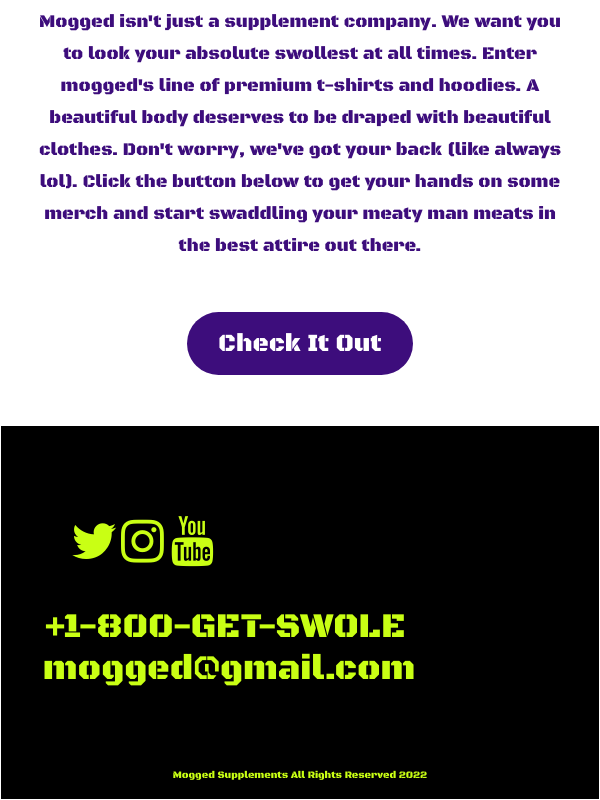
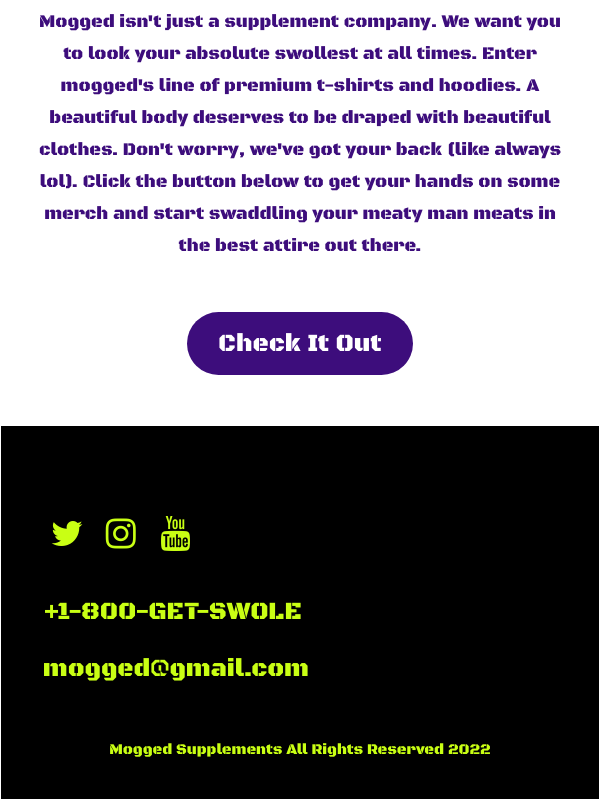
Before and after one commit to allforthe64/Mogged, a React (Vite) app in the folder mogged/: page / in a window 600 px wide. Shown: the part 3704-4504 px from the top of the page. Built offline with nearby package versions, Linux system fonts and the light colour scheme.

Commit message:
optomized footer for mobile

```diff
--- a/mogged/src/App.css
+++ b/mogged/src/App.css
@@ -238,6 +238,14 @@
     font-family: 'Black Ops One', cursive;
 }
 
+.mogged-text-3 {
+  width: 80%;
+  font-size: 35px;
+  line-height: 32px;
+  font-family: 'Black Ops One', cursive;
+  text-align: left;
+}
+
 @media screen and (min-width: 768px) and (max-width:920px) {
 
   .nav-list {
@@ -252,6 +260,26 @@
   .cart {
     font-size: 22px;
   }
+
+  .mogged-text-3 {
+    font-size: 30px;
+  }
+
+  .fa {
+    padding: 20px;
+    font-size: 40px;
+    width: 40px;
+    text-align: center;
+    text-decoration: none;
+    margin-top: 70px;
+  }
+
+  .icons-con {
+    display: flex;
+    width: 25%;
+    justify-content: space-evenly;
+    margin-left: 20px;
+}
 
 }
 
@@ -274,8 +302,29 @@
     font-size: 40px;
   }
   .footer-tag {
-    font-size: 10px;
+    font-size: 15px;
   }
+
+  .mogged-text-3 {
+    font-size: 25px;
+  }
+
+  .fa {
+    padding: 20px;
+    font-size: 35px;
+    width: 35px;
+    text-align: center;
+    text-decoration: none;
+    margin-top: 70px;
+  }
+
+  .icons-con {
+    display: flex;
+    width: 30%;
+    justify-content: space-evenly;
+    margin-left: 15px;
+  }
+
 
 }
 
@@ -297,4 +346,24 @@
     font-size: 10px;
   }
 
+  .mogged-text-3 {
+    font-size: 20px;
+  }
+
+  .fa {
+    padding: 20px;
+    font-size: 35px;
+    width: 35px;
+    text-align: center;
+    text-decoration: none;
+    margin-top: 70px;
+  }
+
+  .icons-con {
+    display: flex;
+    width: 40%;
+    justify-content: space-evenly;
+    margin-left: 2px;
+  }
+
 }
--- a/mogged/src/components/Footer.jsx
+++ b/mogged/src/components/Footer.jsx
@@ -8,10 +8,10 @@
             </div>
             <div className="contact-con spacer-2">
                 <p className="acid mogged-text-3">+1-800-GET-SWOLE</p>
-                <p className="acid mogged-text-3 spacer">mogged@gmail.com</p>
+                <p className="acid mogged-text-3 spacer-2">mogged@gmail.com</p>
             </div>
             <br/>
-            <p className="acid spacer-3 footer-tag">Mogged Supplements All Rights Reserved 2022</p>
+            <p className="acid spacer-2 footer-tag">Mogged Supplements All Rights Reserved 2022</p>
         </div>
     )
 }
--- a/mogged/src/home.css
+++ b/mogged/src/home.css
@@ -68,14 +68,6 @@
     font-size: 25px;
     line-height: 32px;
     font-family: 'Black Ops One', cursive;
-}
-
-.mogged-text-3 {
-    width: 80%;
-    font-size: 35px;
-    line-height: 32px;
-    font-family: 'Black Ops One', cursive;
-    text-align: left;
 }
 
 .home-button-1 {
@@ -398,10 +390,6 @@
         text-align: center;
     }
 
-    .mogged-text-3 {
-        font-size: 10px;
-      }
-
     .home-button-2 {
         font-size: 25px;
     }
```
